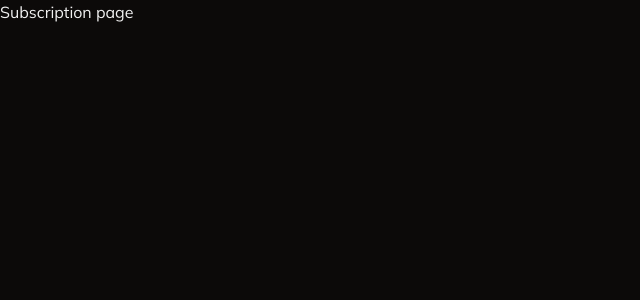
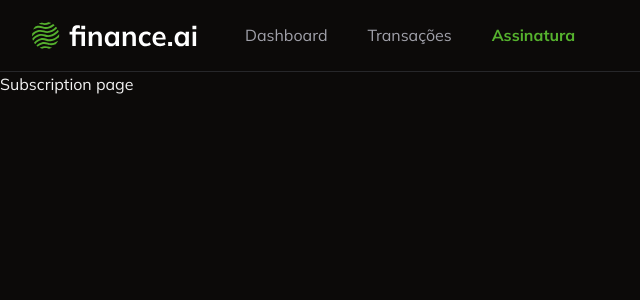
Before and after one commit to ArthurRod/finance-ai, a Next.js app: page /subscription in a window 1280 px wide. Shown: the top 300 px of the page, without its empty margins (0-640 px from the left). Built offline with nearby package versions, Linux system fonts and the light colour scheme.

Commit message:
feat: add navbar component

```diff
--- /dev/null
+++ b/app/_components/navbar.tsx
@@ -0,0 +1,47 @@
+"use client";
+
+import Image from "next/image";
+import Link from "next/link";
+import { usePathname } from "next/navigation";
+
+export function NavBar() {
+  const pathName = usePathname();
+
+  return (
+    <nav className="flex justify-between border-b border-solid px-8 py-4">
+      <div className="flex items-center gap-10">
+        <Image src="/svg/logo.svg" width={173} height={39} alt="Finance AI" />
+        <Link
+          href="/"
+          className={
+            pathName === "/"
+              ? "font-bold text-primary"
+              : "text-muted-foreground"
+          }
+        >
+          Dashboard
+        </Link>
+        <Link
+          href="/transactions"
+          className={
+            pathName === "/transactions"
+              ? "font-bold text-primary"
+              : "text-muted-foreground"
+          }
+        >
+          Transações
+        </Link>
+        <Link
+          href="/subscription"
+          className={
+            pathName === "/subscription"
+              ? "font-bold text-primary"
+              : "text-muted-foreground"
+          }
+        >
+          Assinatura
+        </Link>
+      </div>
+    </nav>
+  );
+}
--- a/app/layout.tsx
+++ b/app/layout.tsx
@@ -3,6 +3,7 @@
 import "./globals.css";
 import { ClerkProvider } from "@clerk/nextjs";
 import { dark } from "@clerk/themes";
+import { NavBar } from "./_components/navbar";
 
 const mulish = Mulish({
   subsets: ["latin-ext"],
@@ -22,6 +23,7 @@
     <html lang="en">
       <body className={`${mulish.className} dark antialiased`}>
         <ClerkProvider appearance={{ baseTheme: dark }}>
+          <NavBar />
           {children}
         </ClerkProvider>
       </body>
```
